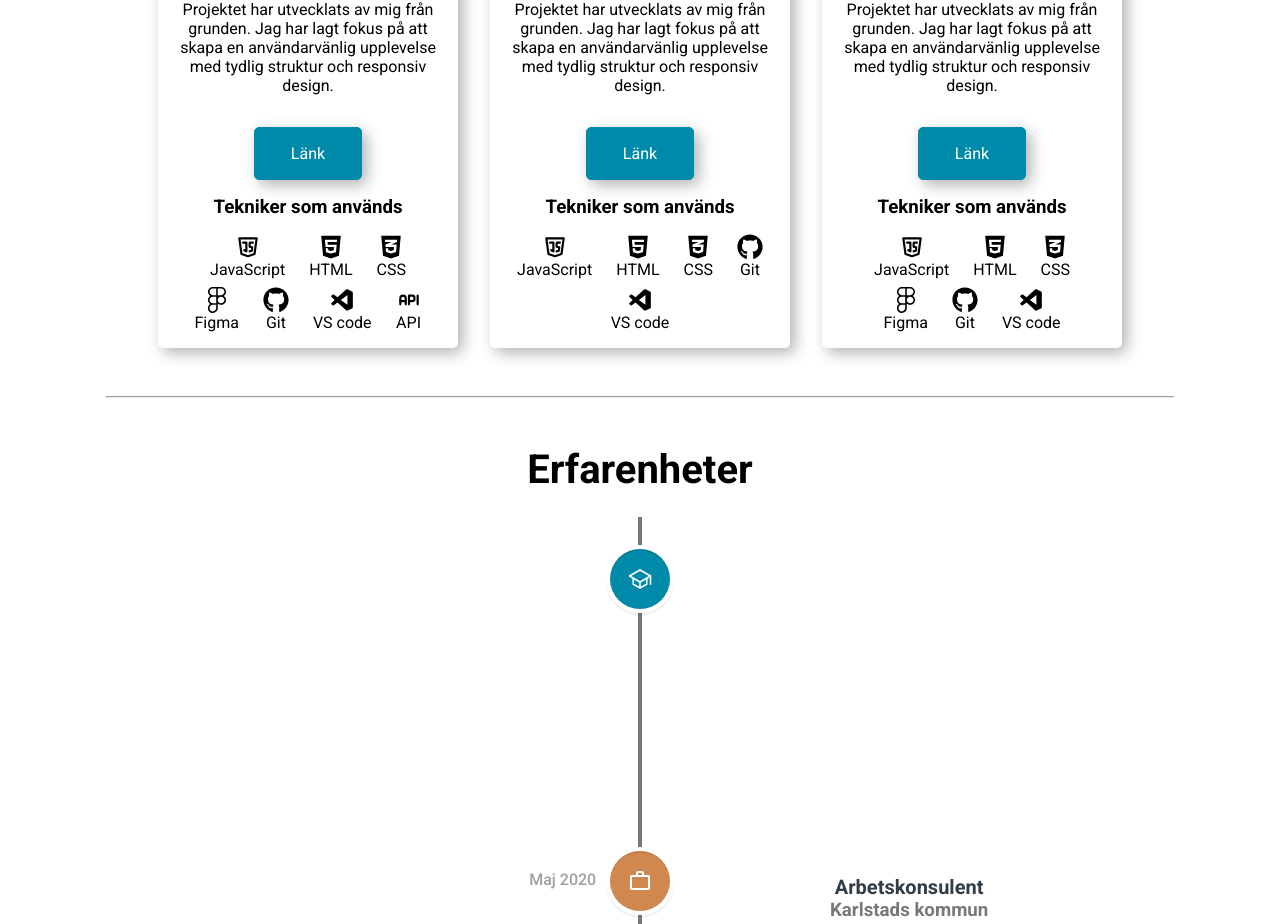
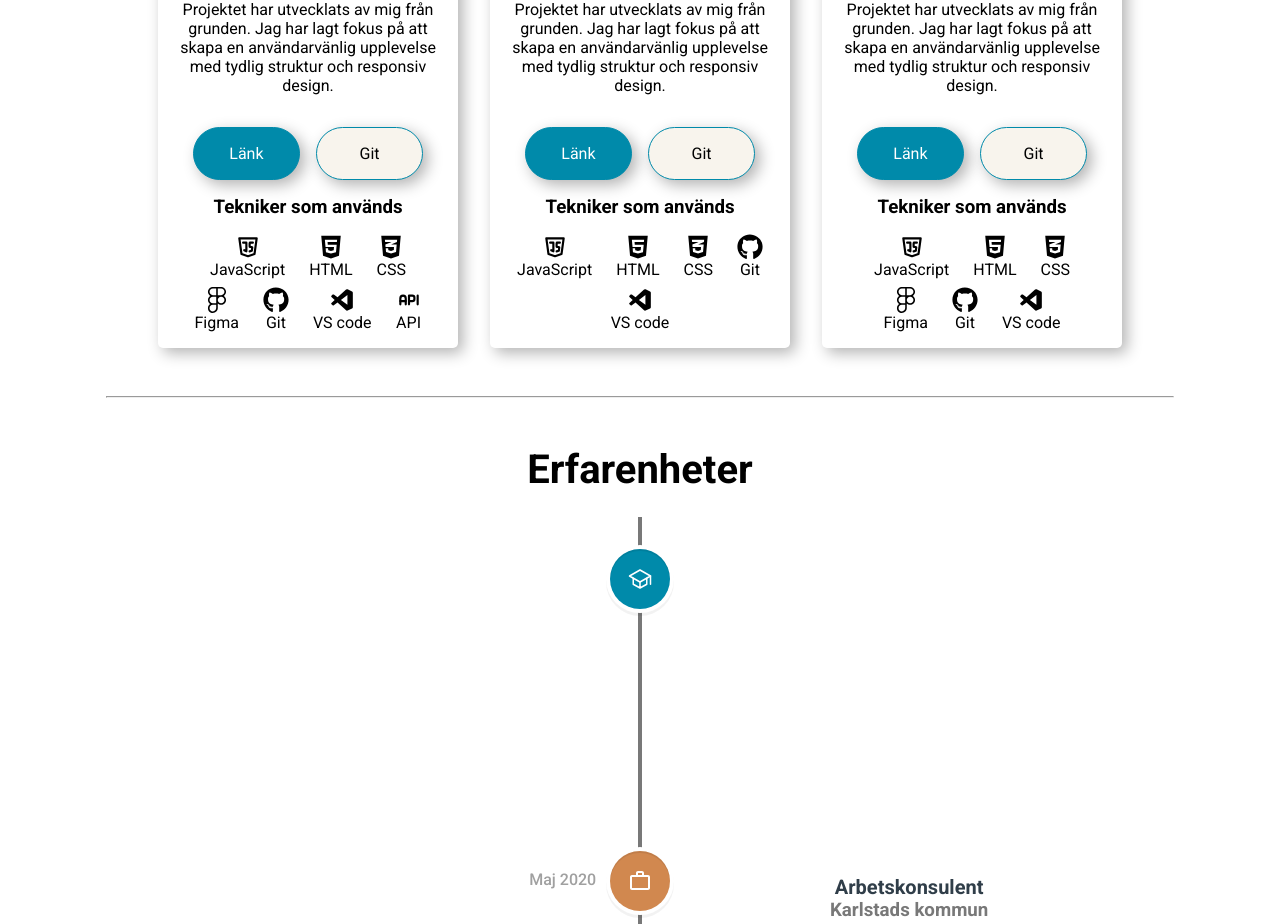
Before and after one commit to lammai442/portfolio, a React (Vite) app in the folder client/: page / in a window 1280 px wide. Shown: the part 1900-2824 px from the top of the page. Built offline with nearby package versions, Linux system fonts and the light colour scheme.

Commit message:
added hover on btn

```diff
--- a/client/src/components/WebProjects/WebProjects.css
+++ b/client/src/components/WebProjects/WebProjects.css
@@ -19,21 +19,37 @@
 .web-page__img:hover {
 }
 
+.link__box {
+	display: flex;
+	justify-content: center;
+	gap: 1rem;
+}
+
 .link__url {
 	align-self: center;
 	width: 40%;
 	text-decoration: none;
 	padding: 1rem;
 	background-color: var(--primary-btn-color);
-	border-radius: 5px;
+	border-radius: 50px;
 	box-shadow: 5px 5px 15px rgba(0, 0, 0, 0.3);
 	border: 1px solid var(--primary-btn-color);
 	color: var(--secondary-text-color);
+	transition: all 0.3s ease-in-out;
 }
 
 .link__url:hover {
-	background-color: var(--primary-bg-color);
-	color: var(--primary-txt-color);
+	transform: scale(1.1);
+}
+
+.link__url--white {
+	background-color: var(--secondary-bg-color);
+	color: var(--primary-text-color);
+}
+
+.link__url--white:hover {
+	background-color: var(--primary-btn-color);
+	color: var(--secondary-text-color);
 }
 
 .icon__tech-box--less-gap {
--- a/client/src/components/WebProjects/WebProjects.jsx
+++ b/client/src/components/WebProjects/WebProjects.jsx
@@ -28,12 +28,20 @@ function WebProjects({
 				<h2>{title}</h2>
 				<p className='mobile__info-paragraph'>{desc}</p>
 				<p className='mobile__info-paragraph'>{additionalDesc}</p>
+				<section className='link__box'>
 					<a
 						href={webUrl}
 						className='link__url'
 						aria-label='Link to webpage'>
 						Länk
 					</a>
+					<a
+						href={webUrl}
+						className='link__url link__url--white'
+						aria-label='Link to githubpages'>
+						Git
+					</a>
+				</section>
 				<h3>Tekniker som används</h3>
 				<section className='icon__tech-box icon__tech-box--less-gap'>
 					{tech.map((techName, index) => {
```
Lines whose indentation alone changed are shown as unchanged.
